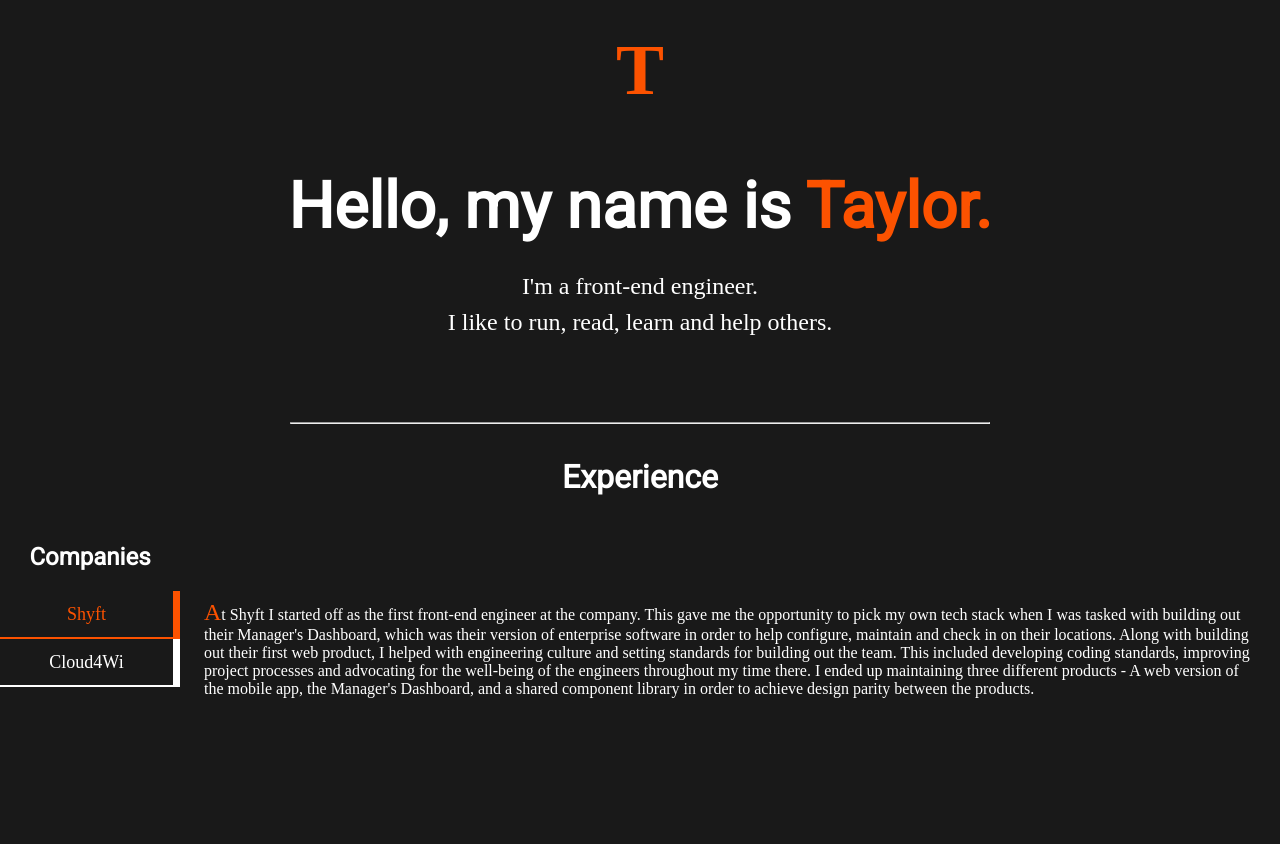
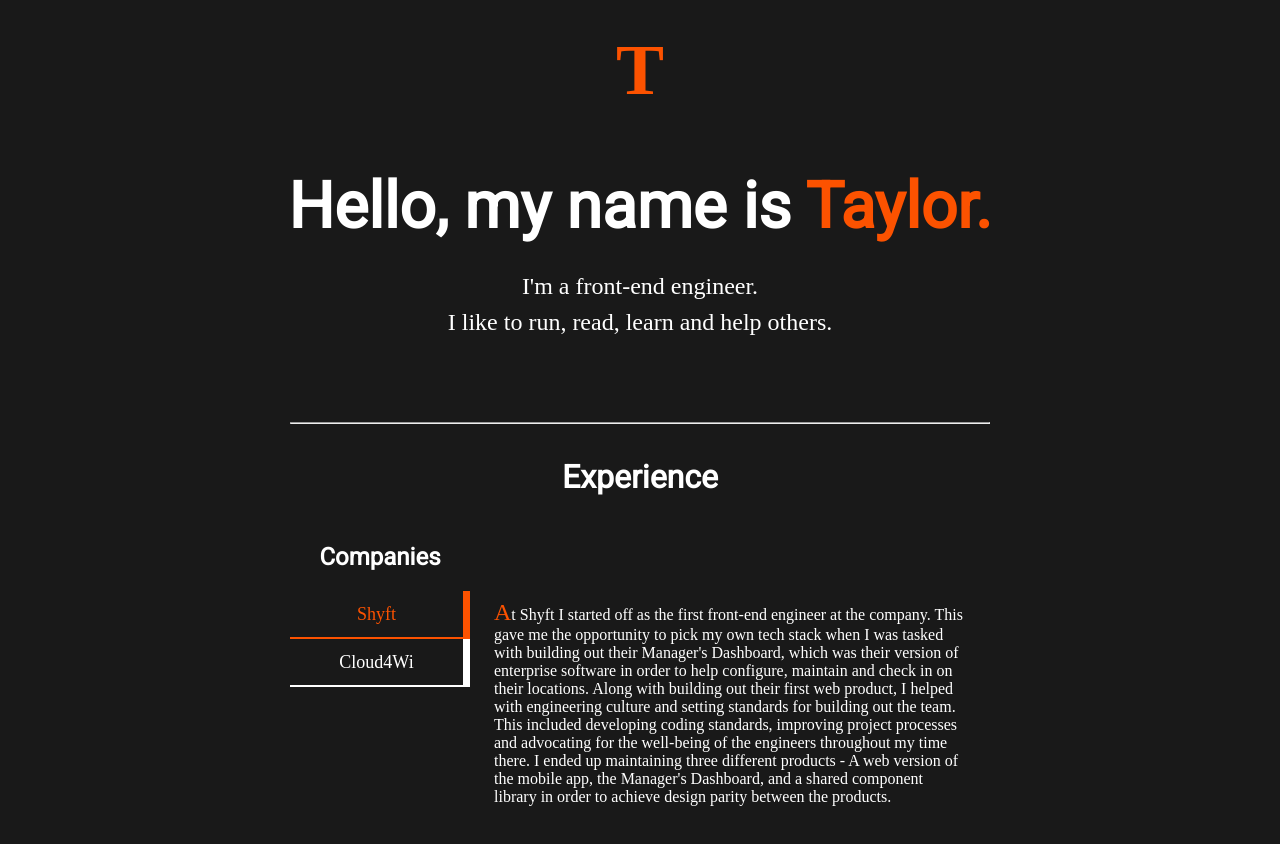
Before and after one commit to tcase360/personal-site, a Next.js app: page / in a window 1280 px wide. Shown: the top 844 px of the page. Built offline with nearby package versions, Linux system fonts and the light colour scheme; a web font is replaced by a local one.

Commit message:
make experience section look better on desktop

```diff
--- a/components/Experience.js
+++ b/components/Experience.js
@@ -12,7 +12,7 @@ const ExperienceContainer = styled.div`
     background-color: white;
 
     width: 100%;
-    height: 300px;
+    max-width: 700px;
 
     font-family: 'Roboto', sans-serif;
 
```
